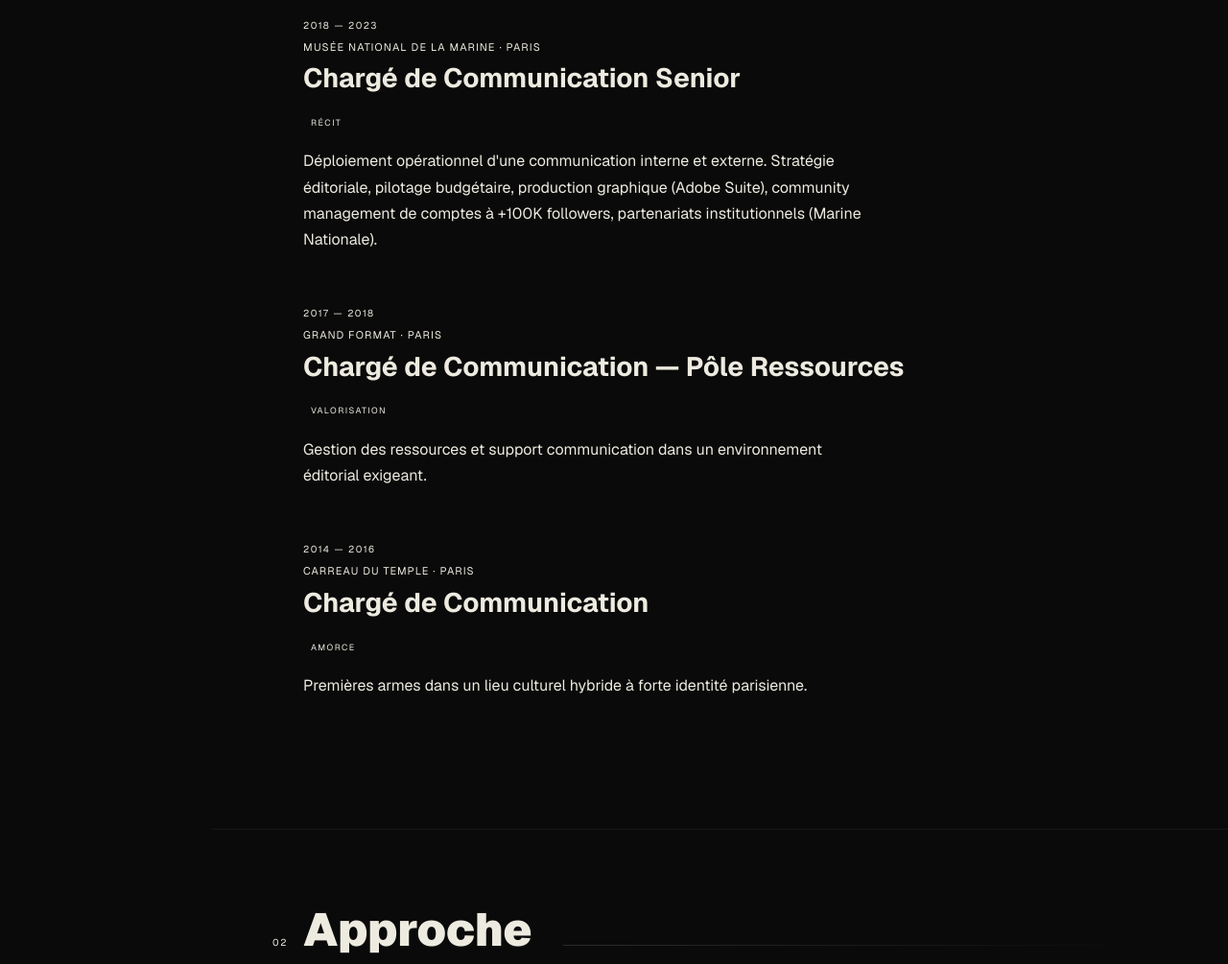
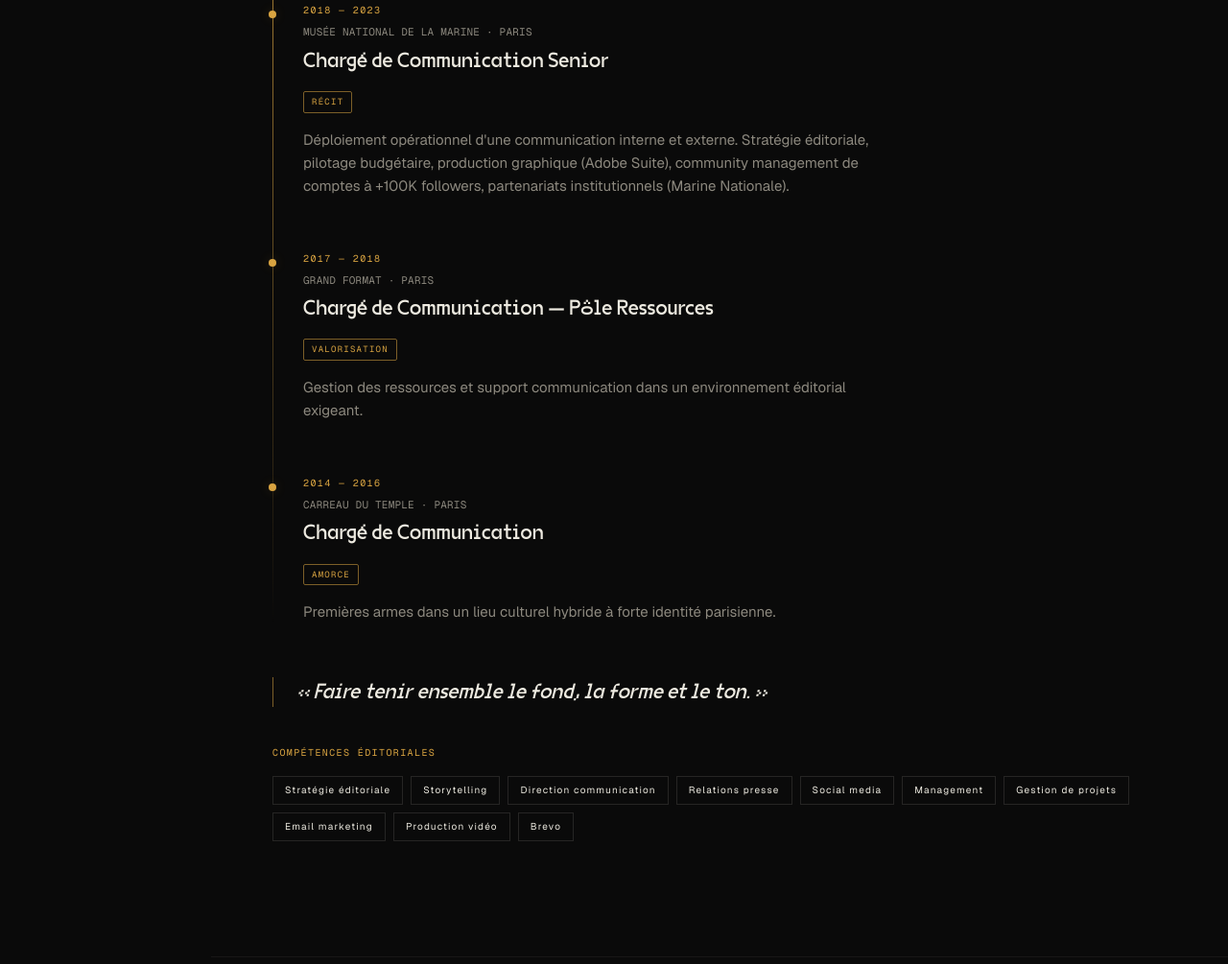
Before and after one commit to odiloncorby-creator/odilon.corby, a plain HTML site: page projet online/odilon-corby-cv.html in a window 1280 px wide. Shown: the part 1275-2280 px from the top of the page at 96% size. Drawn offline with Linux system fonts and the light colour scheme.

Commit message:
Parcours: retoken timeline, relocate pull-quote here, add editorial skill tags

```diff
--- a/projet online/odilon-corby-cv.html
+++ b/projet online/odilon-corby-cv.html
@@ -418,24 +418,24 @@
   }
 
   .section-index {
-    font-family: var(--mono);
+    font-family: var(--font-mono);
     font-size: 10px;
-    color: var(--oxide);
-    letter-spacing: 0.15em;
+    color: var(--accent-primary);
+    letter-spacing: var(--tracking-mono-label);
   }
 
   .section-title {
-    font-family: var(--serif);
-    font-size: 48px;
-    font-weight: 900;
+    font-family: var(--font-display);
+    font-size: var(--text-display-lg);
+    font-weight: 400;
     line-height: 1;
-    color: var(--white);
+    color: var(--text-primary);
   }
 
   .section-line {
     flex: 1;
     height: 1px;
-    background: linear-gradient(90deg, rgba(240,237,230,0.15) 0%, transparent 100%);
+    background: linear-gradient(90deg, var(--border-color-soft) 0%, transparent 100%);
     margin-left: 16px;
   }
 
@@ -452,15 +452,15 @@
     top: 8px;
     bottom: 0;
     width: 1px;
-    background: linear-gradient(180deg, var(--oxide) 0%, transparent 100%);
+    background: linear-gradient(180deg, var(--accent-primary) 0%, transparent 100%);
   }
 
   .timeline-item {
     position: relative;
     margin-bottom: 56px;
     opacity: 0;
-    transform: translateX(-12px);
-    transition: opacity 0.6s ease, transform 0.6s ease;
+    transform: translateX(-16px);
+    transition: opacity var(--duration-slow) var(--ease-standard), transform var(--duration-slow) var(--ease-standard);
   }
 
   .timeline-item.visible {
@@ -476,55 +476,78 @@
     width: 8px;
     height: 8px;
     border-radius: 50%;
-    background: var(--oxide);
-    box-shadow: 0 0 12px var(--oxide-glow);
+    background: var(--accent-primary);
+    box-shadow: var(--glow-signal);
   }
 
   .timeline-dates {
-    font-family: var(--mono);
+    font-family: var(--font-mono);
     font-size: 10px;
-    letter-spacing: 0.15em;
-    color: var(--oxide);
+    letter-spacing: var(--tracking-mono-label);
+    color: var(--accent-primary);
     text-transform: uppercase;
     margin-bottom: 6px;
   }
 
   .timeline-org {
-    font-family: var(--mono);
+    font-family: var(--font-mono);
     font-size: 11px;
-    letter-spacing: 0.1em;
-    color: var(--white-dim);
+    letter-spacing: var(--tracking-mono);
+    color: var(--text-secondary);
     text-transform: uppercase;
     margin-bottom: 8px;
   }
 
   .timeline-role {
-    font-family: var(--serif);
-    font-size: 28px;
-    font-weight: 700;
+    font-family: var(--font-display);
+    font-size: 22px;
+    font-weight: 400;
     line-height: 1.1;
-    color: var(--white);
+    color: var(--text-primary);
     margin-bottom: 16px;
   }
 
   .timeline-keyword {
     display: inline-block;
-    font-family: var(--mono);
+    font-family: var(--font-mono);
     font-size: 9px;
-    letter-spacing: 0.16em;
+    letter-spacing: var(--tracking-mono-label);
     text-transform: uppercase;
-    color: var(--oxide);
-    border: 1px solid var(--oxide-dim);
+    color: var(--accent-primary);
+    border: var(--border-accent);
+    border-radius: var(--radius-sm);
     padding: 3px 8px;
     margin-bottom: 16px;
   }
 
   .timeline-desc {
-    font-family: var(--body);
-    font-size: 16px;
-    line-height: 1.7;
-    color: var(--white-dim);
+    font-family: var(--font-body);
+    font-size: 15px;
+    line-height: var(--leading-body);
+    color: var(--text-secondary);
     max-width: 600px;
+  }
+
+  .pull-quote {
+    font-family: var(--font-display);
+    font-style: italic;
+    font-weight: 400;
+    font-size: 22px;
+    line-height: 1.4;
+    color: var(--text-primary);
+    max-width: 560px;
+    border-left: var(--border-accent);
+    padding-left: 24px;
+    margin: 48px 0 40px;
+  }
+
+  .parcours-skills-title {
+    font-family: var(--font-mono);
+    font-size: 10px;
+    letter-spacing: var(--tracking-mono-label);
+    text-transform: uppercase;
+    color: var(--accent-primary);
+    margin-bottom: 16px;
   }
 
   /* ─── APPROCHE ─── */
@@ -1318,6 +1341,24 @@
         </div>
 
       </div>
+
+      <p class="pull-quote">
+        « Faire tenir ensemble le fond, la forme et le ton. »
+      </p>
+
+      <div class="parcours-skills-title">Compétences éditoriales</div>
+      <div class="skills-list">
+        <span class="skill-tag">Stratégie éditoriale</span>
+        <span class="skill-tag">Storytelling</span>
+        <span class="skill-tag">Direction communication</span>
+        <span class="skill-tag">Relations presse</span>
+        <span class="skill-tag">Social media</span>
+        <span class="skill-tag">Management</span>
+        <span class="skill-tag">Gestion de projets</span>
+        <span class="skill-tag">Email marketing</span>
+        <span class="skill-tag">Production vidéo</span>
+        <span class="skill-tag">Brevo</span>
+      </div>
     </section>
 
     <!-- APPROCHE -->
@@ -1350,10 +1391,6 @@
           <p class="approche-cell-text">Management d'équipe, pilotage budgétaire, coordination de prestataires. La vision stratégique n'a de valeur que livrée.</p>
         </div>
       </div>
-
-      <p class="approche-statement">
-        "Faire tenir ensemble le fond, la forme et le ton."
-      </p>
     </section>
 
     <!-- PROJETS -->
```
